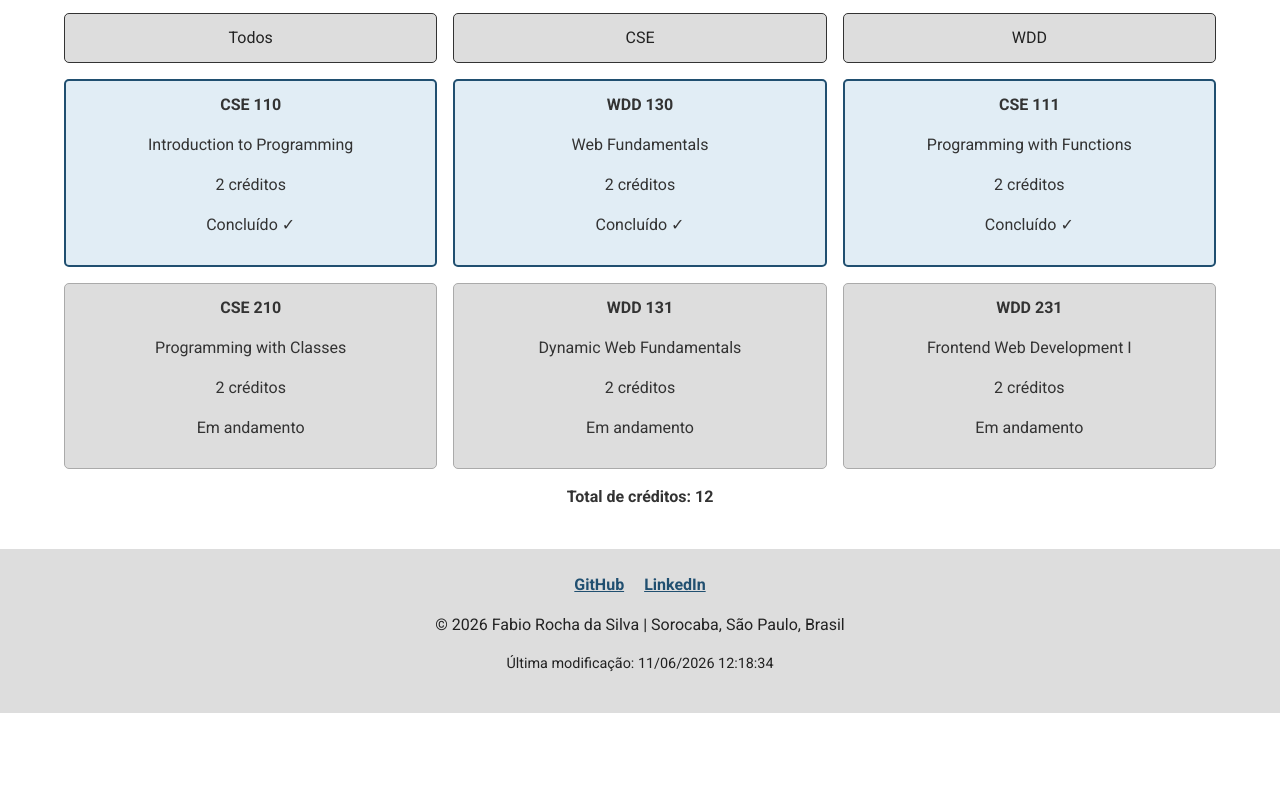
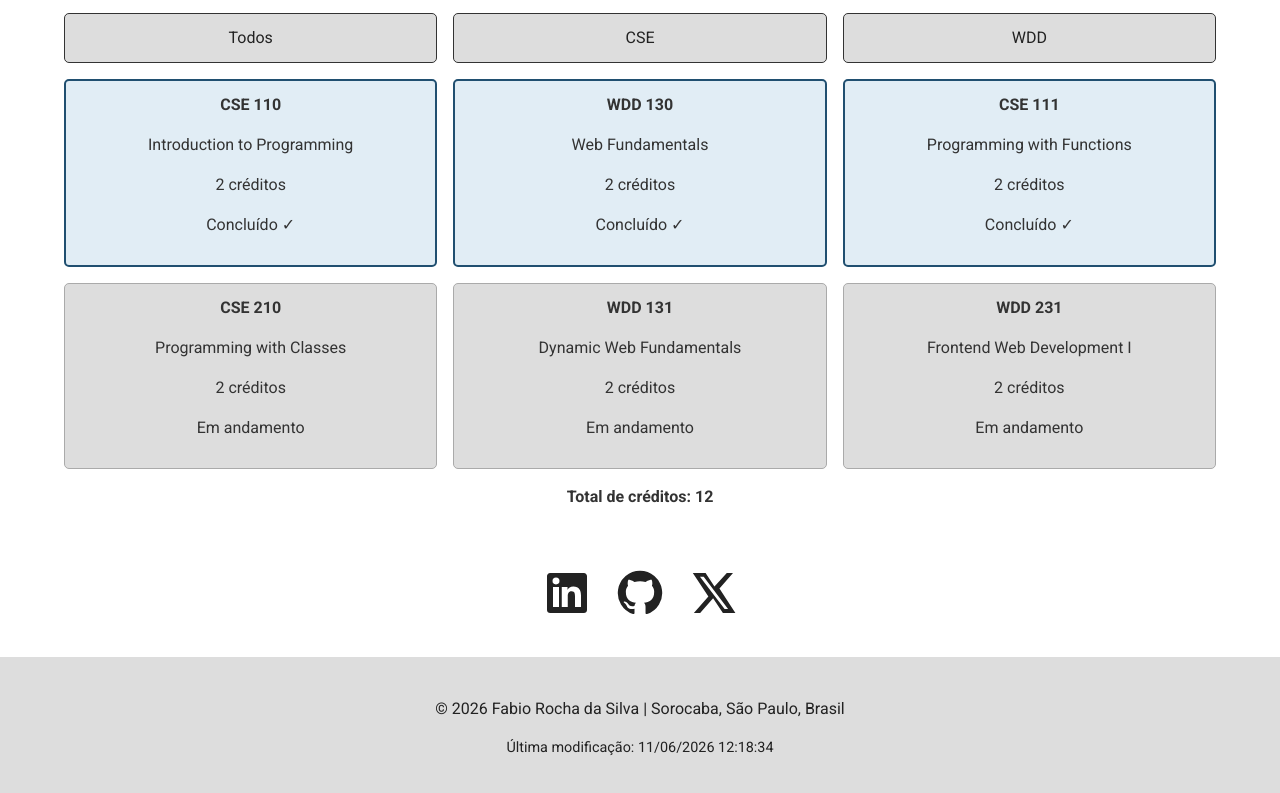
Before and after one commit to FabR15/wdd231, a plain HTML site: page index.html in a window 1280 px wide. Shown: the part 688-1481 px from the top of the page. Before the commit the page ends 1401 px from the top, so only its background shows below. Drawn offline with Linux system fonts and the light colour scheme.

Commit message:
S01 - Tarefa: Página Inicial do Site 3.0

```diff
--- a/estilos/telas-pequenas.css
+++ b/estilos/telas-pequenas.css
@@ -191,14 +191,22 @@ footer {
 .redes-sociais {
     display: flex;
     justify-content: center;
-    flex-wrap: wrap;
-    gap: 20px;
-    margin-bottom: 16px;
+    align-items: center;
+    gap: 25px;
+    padding: 20px;
+    margin-bottom: 20px;
 }
 
 .redes-sociais a {
-    color: #204f70;
-    font-weight: 700;
+    display: flex;
+    align-items: center;
+    justify-content: center;
+    color: #222;
+}
+
+.redes-sociais svg {
+    width: 48px;
+    height: 48px;
 }
 
 footer p {
--- a/index.html
+++ b/index.html
@@ -80,11 +80,36 @@
     </section>
 </main>
 
+<div class="redes-sociais">
+    <a href="https://www.linkedin.com/in/fabio-rocha-silva/"
+        target="_blank" rel="noopener noreferrer"
+        aria-label="LinkedIn">
+        <svg viewBox="0 0 24 24" aria-hidden="true">
+            <path fill="currentColor"
+                d="M20.45 2H3.55C2.7 2 2 2.7 2 3.55v16.9c0 .85.7 1.55 1.55 1.55h16.9c.85 0 1.55-.7 1.55-1.55V3.55C22 2.7 21.3 2 20.45 2zM8 19H5V9h3v10zM6.5 7.7a1.75 1.75 0 1 1 0-3.5 1.75 1.75 0 0 1 0 3.5zM19 19h-3v-5.1c0-1.2-.02-2.75-1.68-2.75-1.68 0-1.94 1.3-1.94 2.66V19h-3V9h2.88v1.37h.04c.4-.76 1.38-1.56 2.84-1.56 3.04 0 3.86 2 3.86 4.6V19z"/>
+        </svg>
+    </a>
+
+    <a href="https://github.com/FabR15/wdd231"
+        target="_blank" rel="noopener noreferrer"
+        aria-label="GitHub">
+        <svg viewBox="0 0 24 24" aria-hidden="true">
+            <path fill="currentColor"
+                d="M12 .9a11.1 11.1 0 0 0-3.51 21.63c.55.1.76-.24.76-.54v-2.08c-3.1.67-3.76-1.32-3.76-1.32-.5-1.29-1.23-1.63-1.23-1.63-1.01-.69.08-.68.08-.68 1.12.08 1.71 1.15 1.71 1.15.99 1.7 2.6 1.21 3.23.93.1-.72.39-1.21.71-1.49-2.47-.28-5.07-1.24-5.07-5.51 0-1.22.44-2.21 1.15-2.99-.12-.28-.5-1.42.11-2.95 0 0 .94-.3 3.05 1.14a10.6 10.6 0 0 1 5.55 0c2.12-1.44 3.05-1.14 3.05-1.14.61 1.53.23 2.67.11 2.95.72.78 1.15 1.77 1.15 2.99 0 4.28-2.6 5.23-5.08 5.5.4.35.76 1.02.76 2.06v3.06c0 .3.2.65.77.54A11.1 11.1 0 0 0 12 .9z"/>
+        </svg>
+    </a>
+
+    <a href="https://x.com/?lang=pt"
+        target="_blank" rel="noopener noreferrer"
+        aria-label="X">
+        <svg viewBox="0 0 24 24" aria-hidden="true">
+            <path fill="currentColor"
+                d="M18.9 2H22l-6.78 7.75L23.2 22h-6.25l-4.9-7.4L5.57 22H2.43l7.25-8.28L1.9 2h6.4l4.43 6.77L18.9 2zm-1.1 18h1.73L7.35 3.9H5.5L17.8 20z"/>
+        </svg>
+    </a>
+</div>
+
     <footer>
-        <div class="redes-sociais">
-            <a href="https://github.com/" target="_blank" rel="noopener noreferrer">GitHub</a>
-            <a href="https://www.linkedin.com/in/fabio-rocha-silva/" target="_blank" rel="noopener noreferrer">LinkedIn</a>
-        </div>
 
         <p>
             &copy; <span id="anoatual"></span>
```
